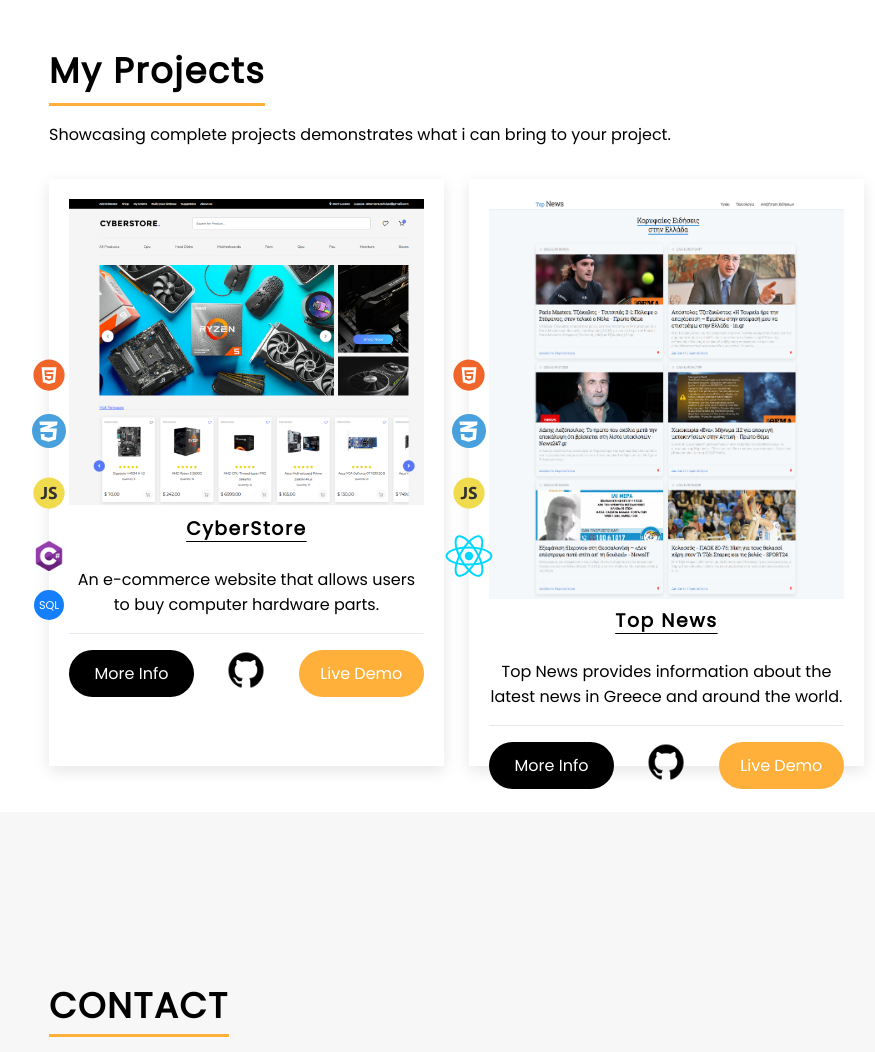
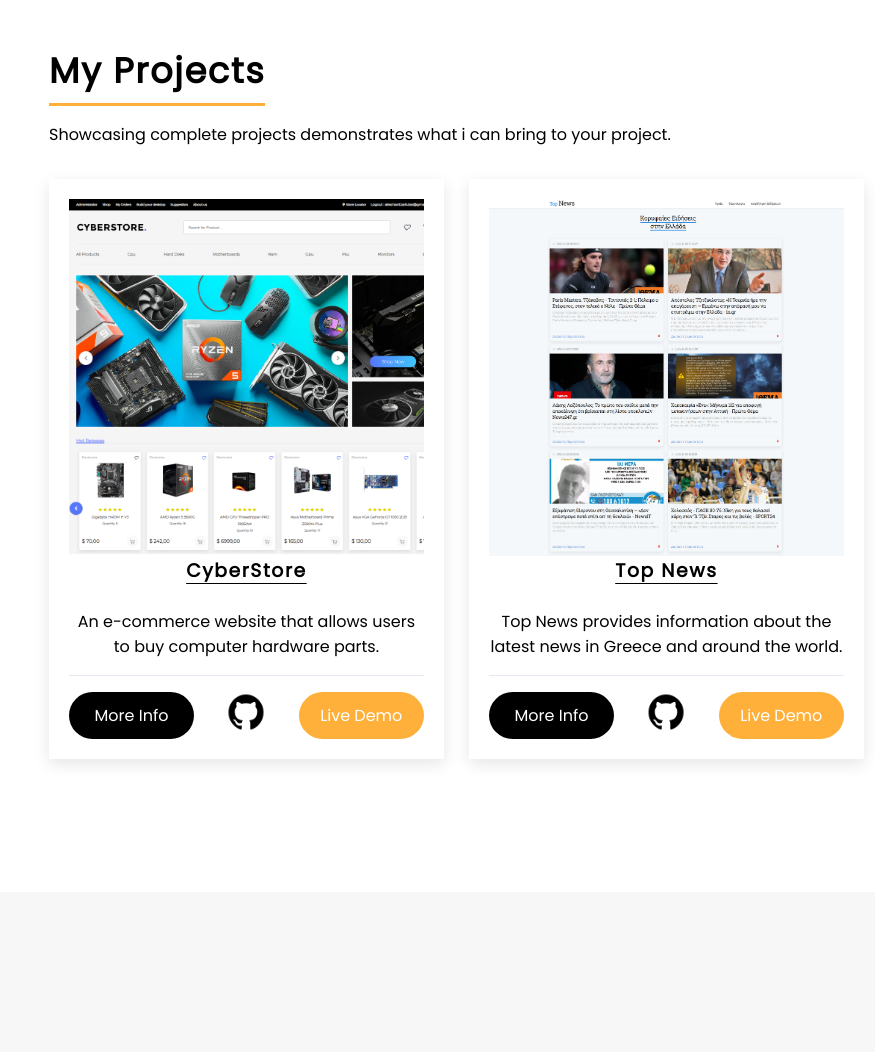
Before and after one commit to zeromaxx/PersonalPortfolio, a PHP site: page / in a window 1280 px wide. Shown: the part 2879-3931 px from the top of the page, without its empty margins (286-1161 px from the left). Run offline with PHP 8.4, Linux system fonts and the light colour scheme; some libraries are stand-ins or nearby versions.

Commit message:
removed images

```diff
--- a/index.css
+++ b/index.css
@@ -384,6 +384,7 @@ body {
   width: 100%;
   max-width: 80%;
   margin: auto;
+  margin-bottom: 5rem;
 }
 
 .projects-wrapper h2 {
@@ -411,8 +412,8 @@ body {
 
 .projects-container img {
   width: 100%;
-  object-fit: cover;
-  max-height: 25rem;
+  /* object-fit: contain; */
+  /* max-height: 25rem; */
 }
 
 .projects-container h3 {
@@ -504,6 +505,9 @@ body {
 
 .project-1 {
   position: relative;
+  display: flex;
+  flex-direction: column;
+  justify-content: space-between;
 }
 
 .project-tech {
--- a/index.html
+++ b/index.html
@@ -103,7 +103,7 @@
             <p style="margin-top: 1rem;">Showcasing complete projects demonstrates what i can bring to your project.</p>
             <div class="projects-container">
                 <div class="project-1">
-                    <img src="./Images/project-img.png" alt="project-img">
+                    <img height="100%" style="object-fit: cover;" src="./Images/project-img.png" alt="project-img">
                     <h3>CyberStore</h3>
                     <p>An e-commerce website that allows users to buy  computer hardware parts.</p>
                     <div class="project-links-container">
@@ -118,14 +118,14 @@
                         <a class="demo-link" href="">Live Demo</a>
 
                     </div>
-                    <img class="project-tech" style="width: 40px;" src="./Images/html.svg" alt="html-icon">
+                    <!-- <img class="project-tech" style="width: 40px;" src="./Images/html.svg" alt="html-icon">
                     <img class="project-tech-1" src="./Images/css.svg" alt="css-icon">
                     <img class="project-tech-2" src="./Images/js.svg" alt="js-icon">
                     <img class="project-tech-3" src="./Images/c.png" alt="c-icon">
-                    <span class="sql-icon project-tech-4">SQL</span>
+                    <span class="sql-icon project-tech-4">SQL</span> -->
                 </div>
                 <div class="project-1">
-                    <img height="100%" src="./Images/topNews.png" alt="project-img">
+                    <img  src="./Images/topNews.png" alt="project-img">
                     <h3>Top News</h3>
                     <p>Top News provides information about the latest news in Greece and around the world.</p>
                     <div class="project-links-container">
@@ -140,10 +140,10 @@
                         <a class="demo-link" href="">Live Demo</a>
 
                     </div>
-                    <img class="project-tech" style="width: 40px;" src="./Images/html.svg" alt="html-icon">
+                    <!-- <img class="project-tech" style="width: 40px;" src="./Images/html.svg" alt="html-icon">
                     <img class="project-tech-1" src="./Images/css.svg" alt="css-icon">
                     <img class="project-tech-2" src="./Images/js.svg" alt="js-icon">
-                    <img width="10px" class="project-tech-3" src="./Images/react.svg" alt="c-icon">
+                    <img width="10px" class="project-tech-3" src="./Images/react.svg" alt="c-icon"> -->
                 </div>
             </div>
             <div class="modal-overlay">
```
